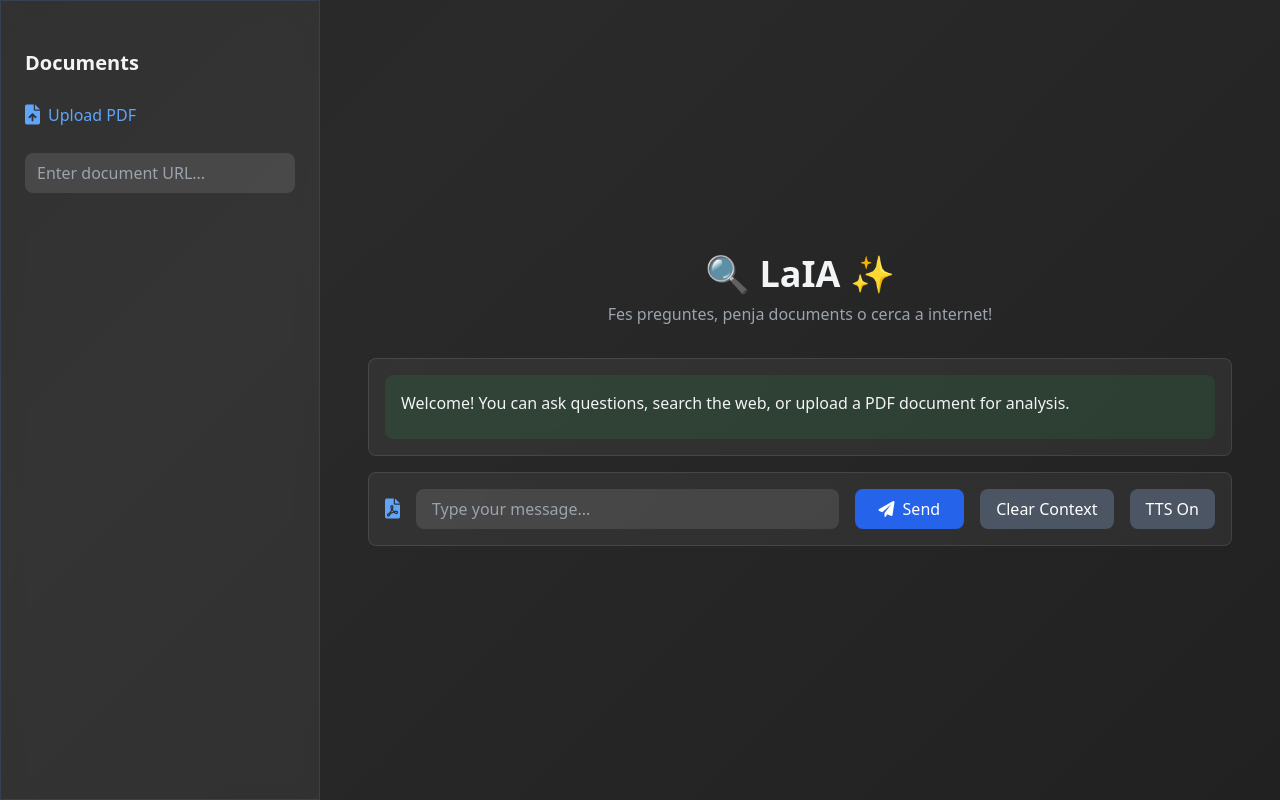
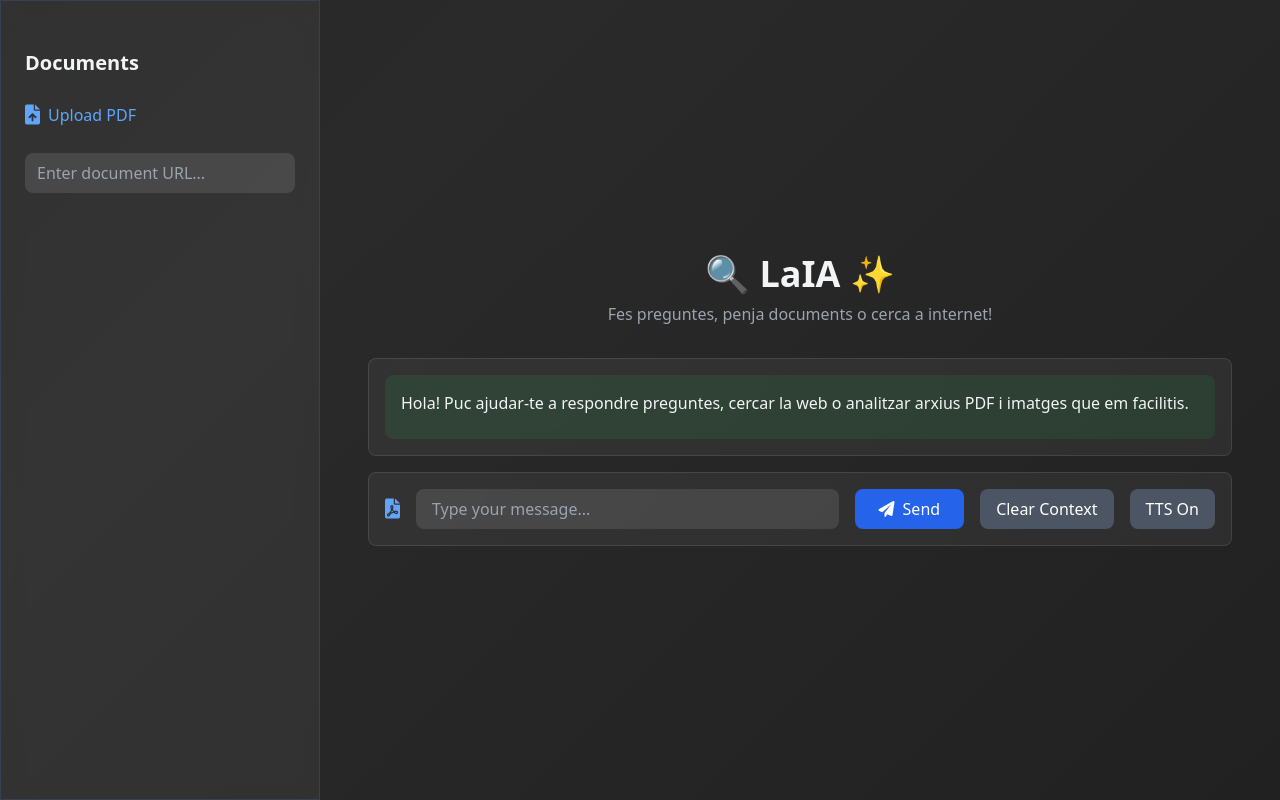
Before and after one commit to pauhidalgoo/LaIA, a Flask app: page / in a window 1280 px wide. Run offline with Flask 3, Linux system fonts and the light colour scheme; data that the repository does not hold is empty; some libraries are stand-ins or nearby versions.

Commit message:
MOD messages

```diff
--- a/templates/index.html
+++ b/templates/index.html
@@ -3,7 +3,7 @@
 <head>
     <meta charset="UTF-8">
     <meta name="viewport" content="width=device-width, initial-scale=1.0">
-    <title>AI Assistant Chat</title>
+    <title>LaIA</title>
     <script src="https://cdn.tailwindcss.com"></script>
     <link href="https://cdnjs.cloudflare.com/ajax/libs/font-awesome/6.0.0/css/all.min.css" rel="stylesheet">
     <style>
@@ -518,7 +518,7 @@
         // Initial system message
         updateChat([{
             role: 'system',
-            content: 'Welcome! You can ask questions, search the web, or upload a PDF document for analysis.',
+            content: 'Hola! Puc ajudar-te a respondre preguntes, cercar la web o analitzar arxius PDF i imatges que em facilitis.',
             timestamp: new Date().toISOString()
         }]);
 
```
